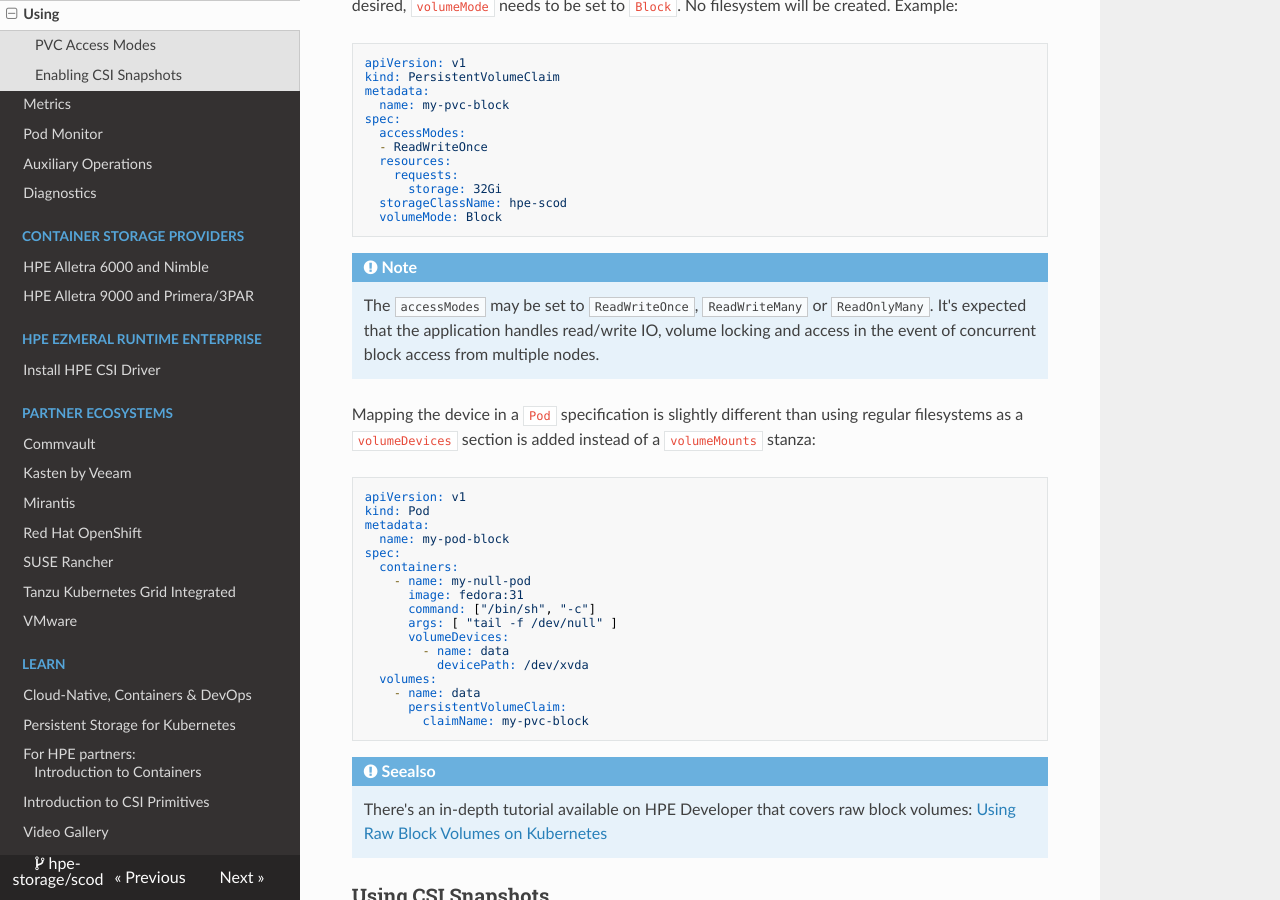
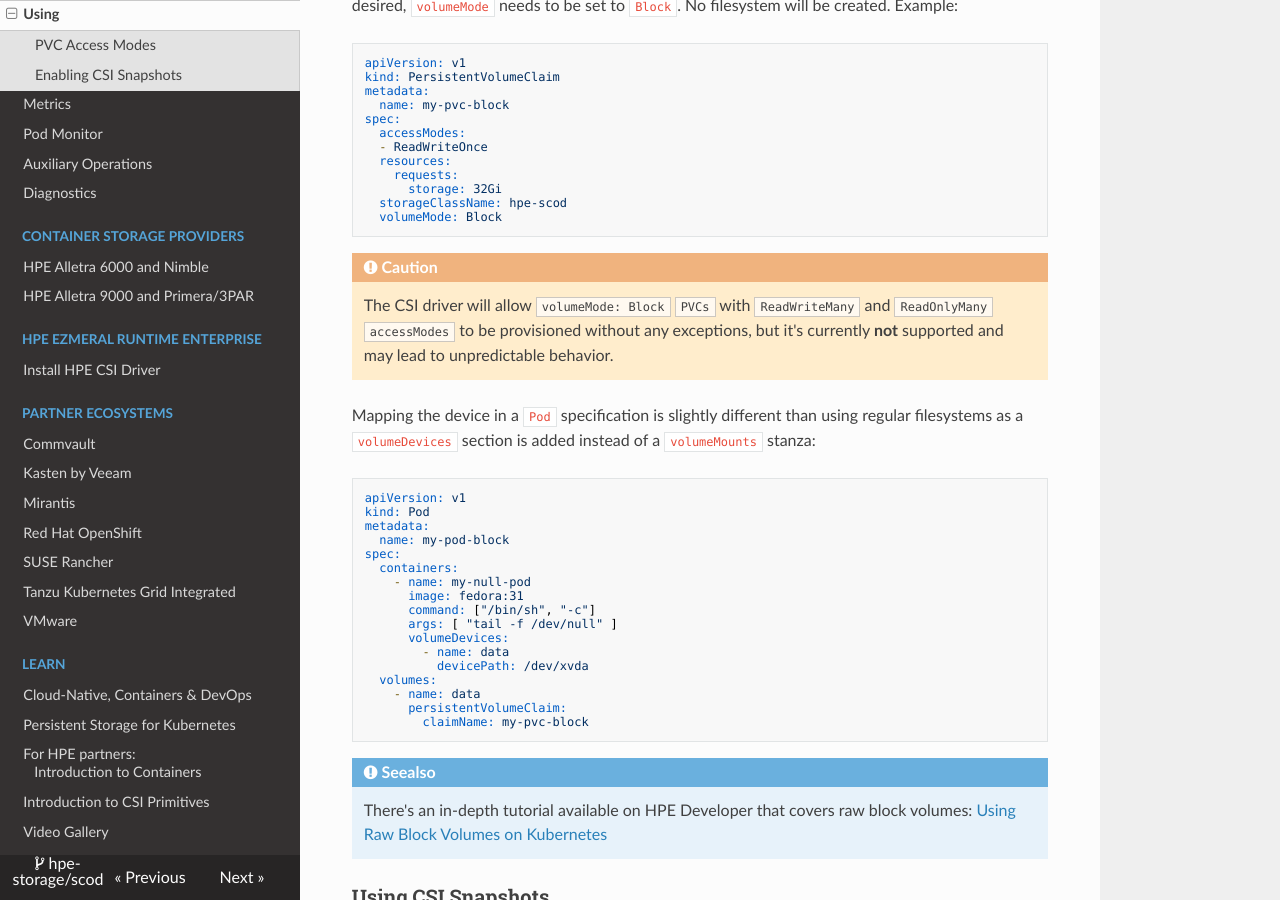
Before and after one commit to hpe-storage/scod, an MkDocs documentation site: the page built from docs/csi_driver/using.md, in a window 1280 px wide and 900 px high, scrolled down 8334 px. Built offline with MkDocs 1.6.1, drawn with Linux system fonts in a browser that asks for light colours; nearby versions of some CDN libraries.

Commit message:
RWX Block note (#158)
Signed-off-by: Michael Mattsson <michael.mattsson@gmail.com>

````diff
--- a/docs/csi_driver/using.md
+++ b/docs/csi_driver/using.md
@@ -389,8 +389,13 @@ spec:
   volumeMode: Block
 ```
 
+<!--
 !!! note
     The `accessModes` may be set to `ReadWriteOnce`, `ReadWriteMany` or `ReadOnlyMany`. It's expected that the application handles read/write IO, volume locking and access in the event of concurrent block access from multiple nodes.
+-->
+
+!!! caution
+    The CSI driver will allow `volumeMode: Block` `PVCs` with `ReadWriteMany` and `ReadOnlyMany` `accessModes` to be provisioned without any exceptions, but it's currently **not** supported and may lead to unpredictable behavior.
 
 Mapping the device in a `Pod` specification is slightly different than using regular filesystems as a `volumeDevices` section is added instead of a `volumeMounts` stanza:
 
````
